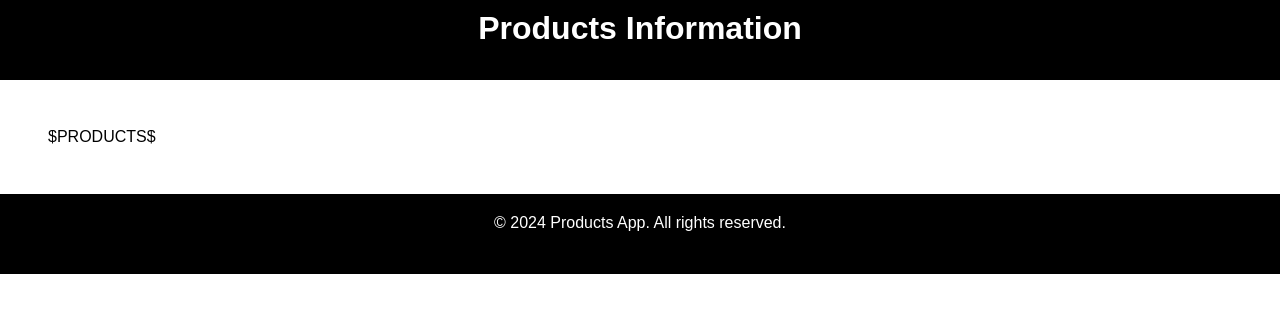
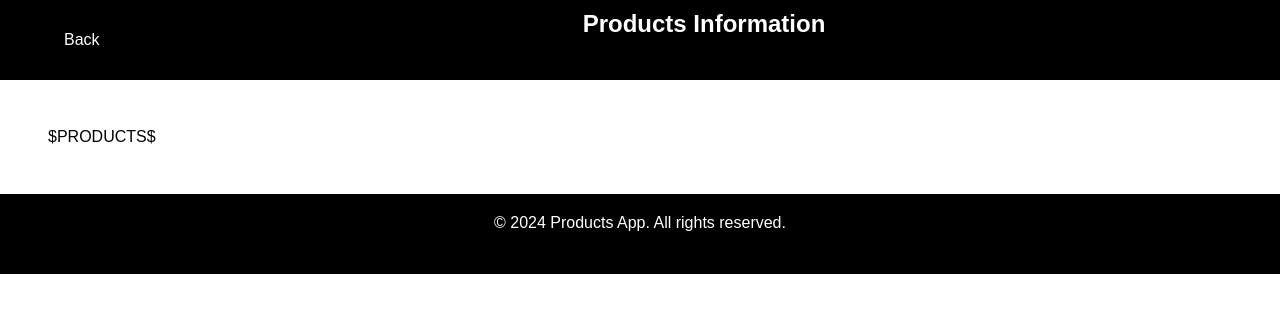
Before and after one commit to manik9620/SummerPep_mern, a website: page june20_modules/pages/products.html in a window 1280 px wide. Drawn offline with Linux system fonts and the light colour scheme.

Commit message:
Updated UI

```diff
--- a/june20_modules/pages/products.html
+++ b/june20_modules/pages/products.html
@@ -13,9 +13,22 @@
         font-family: "Poppins", sans-serif;
       }
 
-      h1{
+      nav{
+        display: flex;
+        justify-content: center;
+        align-items: center;
+        background-color: black;
+      }
+
+      nav a{
+        width: 10vw;
+        color: white;
+        text-decoration: none;
+      }
+
+      nav h1 {
+        width: 80vw;
         text-align: center;
-        background-color: black;
         color: white;
         height: 10vh;
         padding: 10px;
@@ -71,7 +84,6 @@
         height: 10vh;
         text-align: center;
       }
-
 
       /* Responsive for tablets (768px) */
       @media (max-width: 768px) {
@@ -129,11 +141,12 @@
   </head>
 
   <body>
-   <h1>Products Information</h1>
+    <nav>
+      <a href="/">Back</a>
+      <h1>Products Information</h1>
+    </nav>
+
     <main>$PRODUCTS$</main>
-    <footer>
-        &copy; 2024 Products App. All rights reserved.
-
-    </footer>
+    <footer>&copy; 2024 Products App. All rights reserved.</footer>
   </body>
 </html>
```
